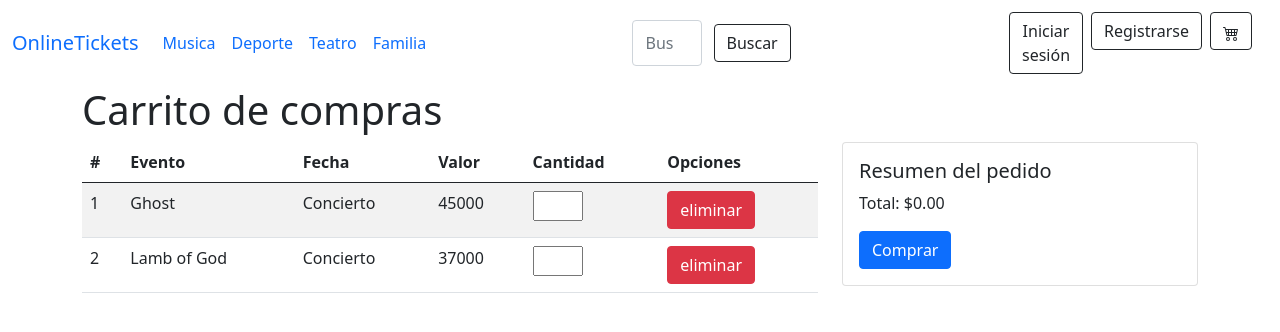
After one commit to MoisesFigueroaDeveloper/OnLineTickets-2.0, a Django app: page /carrito/ in a window 1280 px wide. The commit adds this page. Shown: the top 332 px of the page. Run offline with Django 4.2, Linux system fonts and the light colour scheme; data comes from the database, SQL or seed files in the repository; both versions use the stored data as it was after the commit; some libraries are stand-ins or nearby versions.

Commit message:
avance en vista de usuario, funciona carrito visualmente

```diff
--- a/app/templates/app/Eventos/deporte.html
+++ b/app/templates/app/Eventos/deporte.html
@@ -1,5 +1,7 @@
 {% extends 'app/base.html' %}
 {% block titulo%}Deporte{% endblock %}
+{% block actDeporte%}active{%endblock%}
+
 {% block contenido %}
 <h1>Estoy en Deporte</h1>
 {% endblock %}
--- a/app/templates/app/Eventos/familia.html
+++ b/app/templates/app/Eventos/familia.html
@@ -1,5 +1,7 @@
 {% extends 'app/base.html' %}
 {% block titulo%}Familia{% endblock %}
+{% block actFamilia%}active{%endblock%}
+
 {% block contenido %}
 <h1>Estoy en Familia</h1>
 {% endblock %}
--- a/app/templates/app/Eventos/musica.html
+++ b/app/templates/app/Eventos/musica.html
@@ -1,5 +1,6 @@
 {% extends 'app/base.html' %}
 {% block titulo%}Musica{% endblock %}
+{% block actMusica%}active{%endblock%}
 
 {% block contenido %}
 <h1>Estoy en Musica</h1>
--- a/app/templates/app/Eventos/teatro.html
+++ b/app/templates/app/Eventos/teatro.html
@@ -1,5 +1,7 @@
 {% extends 'app/base.html' %}
 {% block titulo%}Teatro{% endblock %}
+{% block actTratro%}active{%endblock%}
+
 {% block contenido %}
 <h1>Estoy en Teatro</h1>
 {% endblock %}
--- a/app/templates/app/gestionUsuarios.html
+++ b/app/templates/app/admin/gestionUsuarios.html
@@ -1,4 +1,4 @@
-{% extends "app/baseAdmin.html" %}
+{% extends "app/admin/baseAdmin.html" %}
 {% block titulo%}Gestion de Usuarios{%endblock%}
 {% block actUsuario%}active{%endblock%}
 
--- a/app/templates/app/homeAdmin.html
+++ b/app/templates/app/admin/homeAdmin.html
@@ -1,4 +1,4 @@
-{% extends "app/baseAdmin.html" %}
+{% extends "app/admin/baseAdmin.html" %}
 
 {% block titulo%}Home Administrador{%endblock%}
 
--- a/app/templates/app/base.html
+++ b/app/templates/app/base.html
@@ -36,18 +36,18 @@
             <!--Contenido que va a quedar dentro del manu hamburguesa-->
             <div class="collapse navbar-collapse" id="navbarNav">
 
-                <ul class="navbar-nav">
+                <ul class="navbar-nav nav-pills">
                     <li class="nav-item">
-                        <a class="nav-link {% block actMusica%} {%endblock%}" href="{% url 'musica' %}">Musica</a>
+                        <a class="nav-link {% block actMusica%}{%endblock%}"  href="{% url 'musica' %}">Musica</a>
                     </li>
                     <li class="nav-item">
-                        <a class="nav-link {% block actDeporte%} {%endblock%}" href="{% url 'deporte' %}">Deporte</a>
+                        <a class="nav-link {% block actDeporte%}{%endblock%}" href="{% url 'deporte' %}">Deporte</a>
                     </li>
                     <li class="nav-item">
-                        <a class="nav-link {% block actTratro%} {%endblock%}" href="{% url 'teatro' %}">Teatro</a>
+                        <a class="nav-link {% block actTratro%}{%endblock%}" href="{% url 'teatro' %}">Teatro</a>
                     </li>
                     <li>
-                        <a class="nav-link {% block actFamilia%} {%endblock%}" href="{% url 'familia' %}">Familia</a>
+                        <a class="nav-link {% block actFamilia%}{%endblock%}" href="{% url 'familia' %}">Familia</a>
                     </li>
                 </ul>
 
@@ -68,15 +68,15 @@
                     <!--Botones del lado derecho-->
                     <ul class="navbar-nav justify-content-end">
                         <li class="nav-item">
-                            <a class="btn btn-outline-dark rounded m-1" href="/html/user/Sign_In.html">Iniciar
+                            <a class="btn btn-outline-dark rounded m-1" href="{% url 'login' %}">Iniciar
                                 sesión</a>
                         </li>
                         <li class="nav-item">
-                            <a class="btn btn-outline-dark rounded m-1" href="/html/user/registro.html">
+                            <a class="btn btn-outline-dark rounded m-1" href="{% url 'registro' %}">
                                 <i class="bi bi-cart4"></i>Registrarse</a>
                         </li>
                         <li class="nav-item">
-                            <a class=" btn btn-outline-dark rounded m-1" href="/html/pago/carritoCompras.html">
+                            <a class=" btn btn-outline-dark rounded m-1" href="{% url 'carrito' %}">
                                 <svg xmlns="http://www.w3.org/2000/svg" width="16" height="16" fill="currentColor"
                                     class="bi bi-cart4" viewBox="0 0 16 16">
                                     <path
--- /dev/null
+++ b/app/templates/app/carrito.html
@@ -0,0 +1,50 @@
+{% extends 'app/base.html' %}
+{% block titulo %}Carrito Compras{% endblock %}
+
+{% block contenido %}
+<div class="container">
+    <h1>Carrito de compras</h1>
+    <div class="row">
+        <div class="col-md-8">
+            <div class="table-responsive">
+                <table class="table table-striped">
+                    <thead>
+                        <tr>
+                            <th>#</th>
+                            <th>Evento</th>
+                            <th>Fecha</th>
+                            <th>Valor</th>
+                            <th>Cantidad</th>
+                            <th>Opciones</th>
+                        </tr>
+                    </thead>
+                    <tbody>
+                        <!-- Aquí se agregarán los productos dinámicamente -->
+
+                        {% for e in evento%}
+                        <tr>
+                            <td>{{forloop.counter}}</td>
+                            <td>{{e.nombre}}</td>
+                            <td>{{e.categoria}}</td>
+                            <td>{{e.precio}}</td>
+                            <td><input type="number" style="width: 50px;"></td>
+                            <td><a class="btn btn-danger" href="">eliminar</a></td>
+                        </tr>
+                        {% endfor %}
+                        <tr>
+                    </tbody>
+                </table>
+            </div>
+        </div>
+        <div class="col-md-4">
+            <div class="card">
+                <div class="card-body">
+                    <h5 class="card-title">Resumen del pedido</h5>
+                    <p class="card-text">Total: <span id="total-price">$0.00</span></p>
+                    <a class="btn btn-primary" href="pago.html">Comprar</a>
+                </div>
+            </div>
+        </div>
+    </div>
+</div>
+{% endblock %}
--- a/app/urls.py
+++ b/app/urls.py
@@ -12,17 +12,19 @@ urlpatterns = [
     path('Eventos/familia', views.familia , name="familia"),
     #---PAGO---#
     #---USUARIOS---#
+    path('registration/registro/', registro, name="registro"),
+    path('registration/login/', login, name="login"),
+
     path('contactanos/', contactanos, name="contactanos"),
     path('soporte/', soporte, name="soporte"),
     path('quienessomos/', quienessomos, name="quienessomos"),
-    path('registro/', registro, name="registro"),
-    path('login/', login, name="login"),
+
     path('agregar-eventos/', agregar_eventos, name="agregar_eventos"),
     path('listar-eventos/', listar_eventos, name="listar_eventos"),
     path('modificar-eventos/<int:id>/', modificar_eventos, name="modificar_eventos"),
     path('eliminar-eventos/<int:id>/', eliminar_eventos, name="eliminar_eventos"),
     path('eventos/detalles/<int:evento_id>/', views.detalle_evento, name='evento_detalles'),
-    path('carritocompras/', carrito_compras, name="carrito_compras"),
+    path('carrito/', views.carrito_compras, name="carrito"),
     #---ADMIN---#
     path('homeAdmin/', homeAdmin, name="homeAdmin"),
     path('gestionEventos/', gestionEventos, name="gestionEventos"),
--- a/app/views.py
+++ b/app/views.py
@@ -42,7 +42,7 @@ def soporte(request):
 def quienessomos(request):
         return render(request, 'app/quienessomos.html')
 
-
+#---USUARIOS---#
 def login(request):
     if request.method == 'POST':
         email = request.POST['email']
@@ -55,10 +55,20 @@ def login(request):
         else:
             # Mostrar un mensaje de error indicando que las credenciales son inválidas
             error_message = 'Las credenciales de inicio de sesión son inválidas.'
-            return render(request, 'registration/login.html', {'error_message': error_message})
+            return render(request, 'app/registration/login.html', {'error_message': error_message})
     else:
-        return render(request, 'registration/login.html')
+        return render(request, 'app/registration/login.html')
 
+def registro(request):
+    if request.method == 'POST':
+        formulario = RegistroFormulario(request.POST)
+        if formulario.is_valid():
+            formulario.save()
+            # Redirigir a la página de éxito
+    else:
+        formulario = RegistroFormulario()
+
+    return render(request, 'registration/registro.html', {'formulario': formulario})
 
 #-----------------------CRUD------------------------
 
@@ -122,21 +132,6 @@ def eliminar_eventos(request, id):
 
 #-----------------------FIN CRUD------------------------
 
-#------------Formulario Registro------------------------
-def registro(request):
-    if request.method == 'POST':
-        formulario = RegistroFormulario(request.POST)
-        if formulario.is_valid():
-            formulario.save()
-            # Redirigir a la página de éxito
-    else:
-        formulario = RegistroFormulario()
-
-    return render(request, 'registration/registro.html', {'formulario': formulario})
-
-
-#-----------------------FIN Formulario Registro------------------------
-
 #------------Detalles Evento------------------------
 def detalle_evento(request, evento_id):
     evento = get_object_or_404(Eventos, id=evento_id)
@@ -151,6 +146,12 @@ def detalle_evento(request, evento_id):
 
 #------------Carrito compras------------------------
 def carrito_compras(request):
+    eventos = Eventos.objects.all()
+    """_summary_
+
+    Returns:
+        _type_: _description_
+
     if request.method == 'POST':
         form = CarritoForm(request.POST)
         if form.is_valid():
@@ -182,7 +183,9 @@ def carrito_compras(request):
         'total': total,
     }
 
-    return render(request, 'carritocompra.html', context)
+    """
+
+    return render(request, 'app/carrito.html',{"evento": eventos})
 
 #------------Fin Carrito compras------------------------
 
@@ -191,23 +194,23 @@ def carrito_compras(request):
 #----------------------ADMINISTRADOR----------------------------------
 
 def homeAdmin(request):
-    return render(request, 'app/homeAdmin.html')
+    return render(request, 'app/admin/homeAdmin.html')
 
 def gestionEventos(request):
     eventos = Eventos.objects.all()
-    return render(request, 'app/gestionEventos.html', {"eventos": eventos})
+    return render(request, 'app/admin/gestionEventos.html', {"eventos": eventos})
 
 def gestionUsuarios(request):
     clientes = Cliente.objects.all()
-    return render(request, 'app/gestionUsuarios.html', {"clientes": clientes})
+    return render(request, 'app/admin/gestionUsuarios.html', {"clientes": clientes})
 
 def gestionEventosEditar(request):
     eventos = Eventos.objects.all()
-    return render(request, 'app/gestionEventosEditar.html', {"eventos": eventos})
+    return render(request, 'app/admin/gestionEventosEditar.html', {"eventos": eventos})
 
 def gestionUsuariosEditar(request):
     clientes = Cliente.objects.all()
-    return render(request, 'app/gestionUsuariosEditar.html', {"clientes": clientes})
+    return render(request, 'app/admin/gestionUsuariosEditar.html', {"clientes": clientes})
 
 def registrarUsuario(request):
     nombre=request.POST['inputFirstName']
@@ -229,7 +232,7 @@ def eliminarUsuario(request, rut):
 def modificarUsuario(request, rut):
     cliente = Cliente.objects.get(rut=rut)
 
-    return render(request, 'app/gestionUsuariosEditar.html', {"cliente": cliente})
+    return render(request, 'app/admin/gestionUsuariosEditar.html', {"cliente": cliente})
 
 def editarUsuario(request):
     nombre=request.POST['inputFirstName']
```
Also changed, not shown: app/templates/app/admin/baseAdmin.html (renamed from app/templates/app/baseAdmin.html), app/templates/app/admin/gestionEventos.html (renamed from app/templates/app/gestionEventos.html), app/templates/app/admin/gestionEventosEditar.html (added), app/templates/app/admin/gestionUsuariosEditar.html (renamed from app/templates/app/gestionUsuariosEditar.html), app/templates/app/pago.html (added), app/templates/app/resumenPedido.html (added), db.sqlite3, 1 other file.
